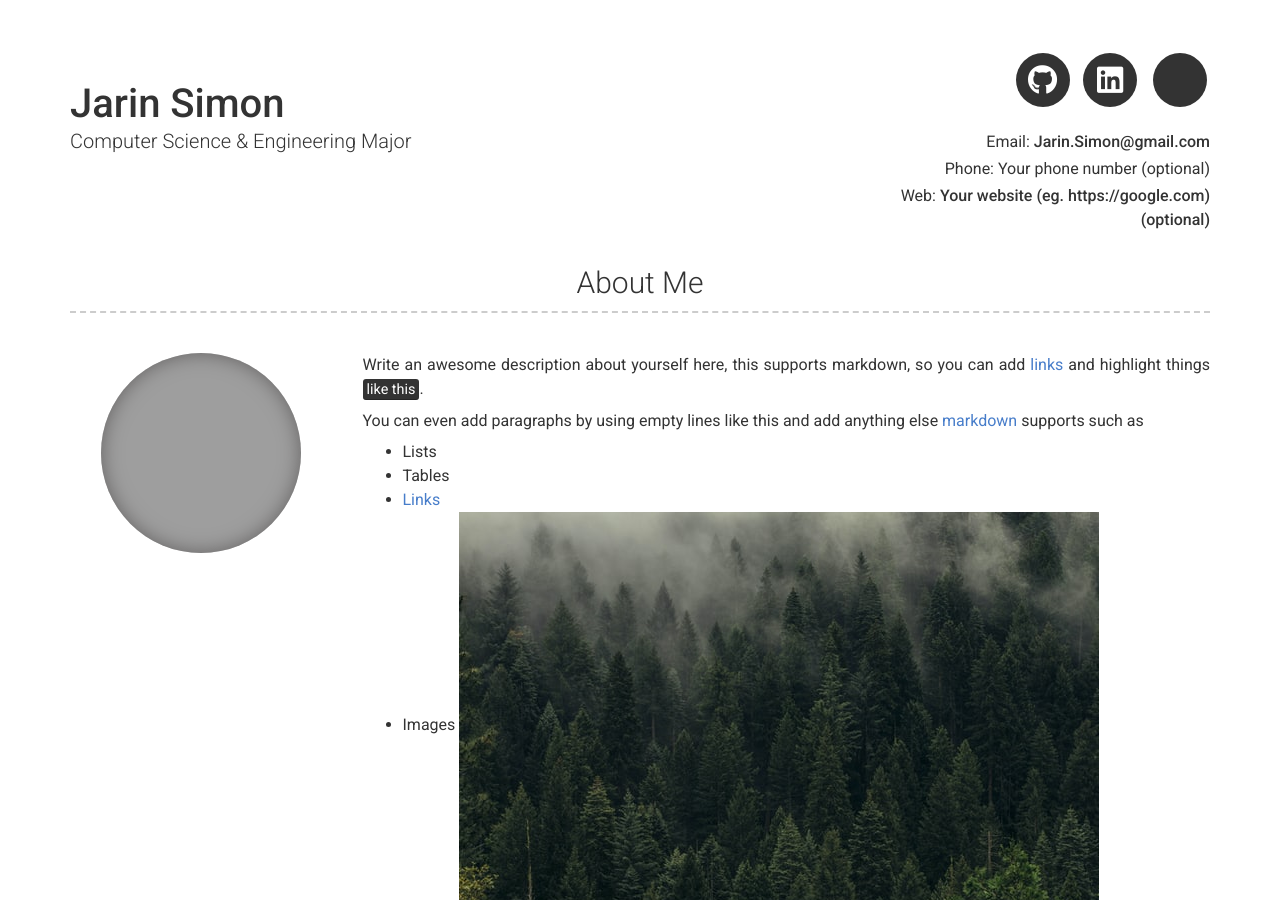
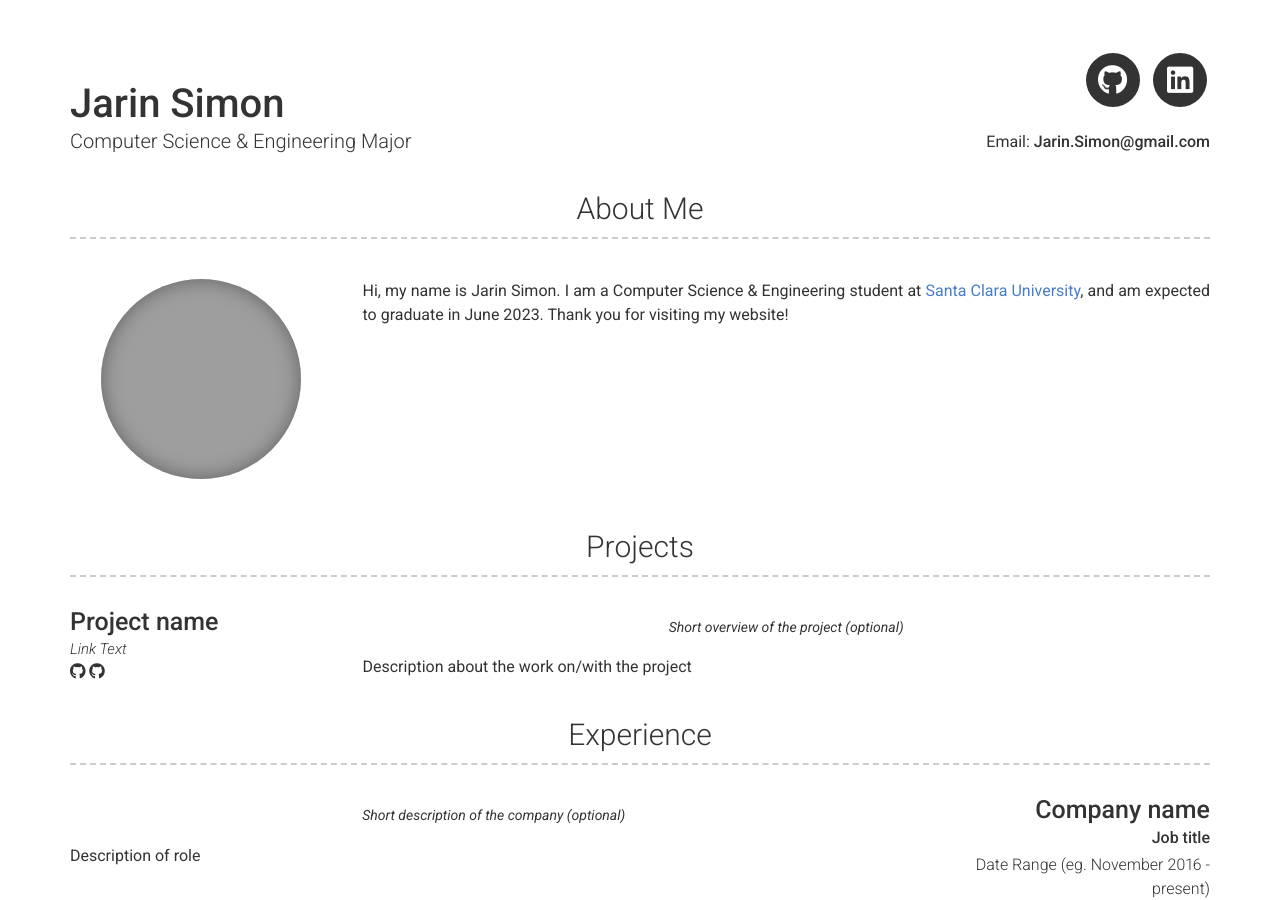
Before and after one commit to sproogen/modern-resume-theme, a Jekyll site: the page built from index.md, in a window 1280 px wide and 900 px high. Built offline with Jekyll 4.4.1, drawn with Linux system fonts in a browser that asks for light colours; nearby versions of some CDN libraries; grey boxes are pictures that could not be loaded.

Commit message:
About Me section initial commit

```diff
--- a/_config.yml
+++ b/_config.yml
@@ -1,5 +1,5 @@
 # Site
-repository: Git repository where your resume will be hosted, only required if you are hosting on GitHub (eg. sproogen/modern-resume-theme)
+repository: jarinsimon/jarinsimon.github.io
 # favicon: Directory of your favicon (eg. images/favicon.ico)(optional)
 
 # Content configuration version
@@ -10,9 +10,9 @@ name: Jarin Simon
 title: Computer Science & Engineering Major
 email: Jarin.Simon@gmail.com
 # email_title: Email (Email title override)
-phone: Your phone number (optional)
+# phone: Your phone number (optional)
 # phone_title: Phone (Phone title override)
-website: Your website (eg. https://google.com)(optional)
+#website: Your website (eg. https://google.com)(optional)
 # website_title: Web (Website title override)
 
 # Dark Mode (true/false/never)
@@ -34,10 +34,10 @@ linkedin_username: jarinsimon
 #orcid_username: 0000-0000-0000-0000
 
 # Additional icon links
-additional_links:
-- title: Link name
-  icon: Font Awesome brand icon name (eg. fab fa-twitter) (https://fontawesome.com/icons?d=gallery&s=brands&m=free)
-  url: Link url (eg. https://google.com)
+#additional_links:
+#- title: Link name
+#  icon: Font Awesome brand icon name (eg. fab fa-twitter) (https://fontawesome.com/icons?d=gallery&s=brands&m=free)
+#  url: Link url (eg. https://google.com)
 # - title: another link
 #   icon: font awesome brand icon name (eg. fab fa-twitter) (https://fontawesome.com/icons?d=gallery&s=brands&m=free)
 #   url: Link url (eg. https://google.com)
@@ -52,13 +52,7 @@ additional_links:
 # about_title: About Me (Use this to override about section title)
 about_profile_image: images/headshot.jpg
 about_content: | # this will include new lines to allow paragraphs
-  Write an awesome description about yourself here, this supports markdown, so you can add [links](http://foobar.com) and highlight things <mark>like this</mark>.
-
-  You can even add paragraphs by using empty lines like this and add anything else [markdown](https://www.markdownguide.org/getting-started#what-is-markdown) supports such as
-    - Lists
-    - Tables
-    - <a href="google.com">Links</a>
-    - Images ![alt text](/images/landscape-trees.jpg "Trees")
+  Hi, my name is Jarin Simon. I am a Computer Science & Engineering student at [Santa Clara University](https://www.scu.edu/), and am expected to graduate in June 2023. Thank you for visiting my website!
 
 content:
   - title: Projects # Title for the section
```
